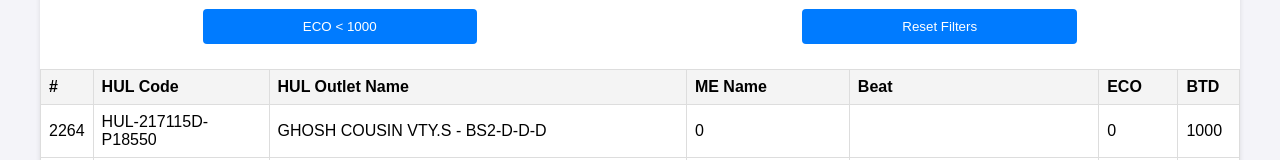
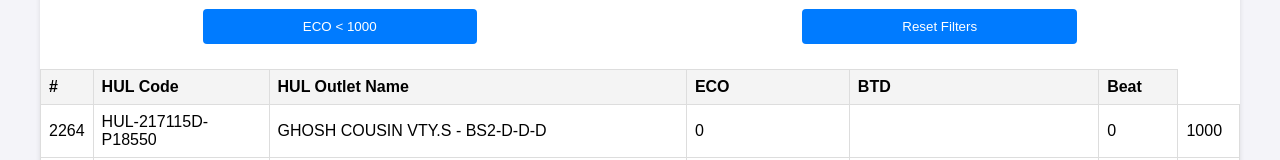
Before and after one commit to Slayerrahuldas/Devlopment, a plain HTML site: page coverage.html in a window 1280 px wide. Shown: the part 252-412 px from the top of the page. Drawn offline with Linux system fonts and the light colour scheme.

Commit message:
Update coverage.html

```diff
--- a/coverage.html
+++ b/coverage.html
@@ -46,10 +46,9 @@
                     <th>#</th>
                     <th>HUL Code</th>
                     <th>HUL Outlet Name</th>
-                    <th>ME Name</th>
-                    <th>Beat</th>
                     <th>ECO</th>
                     <th>BTD</th>
+                    <th>Beat</th>
                 </tr>
             </thead>
             <tbody id="table-body"></tbody>
```
